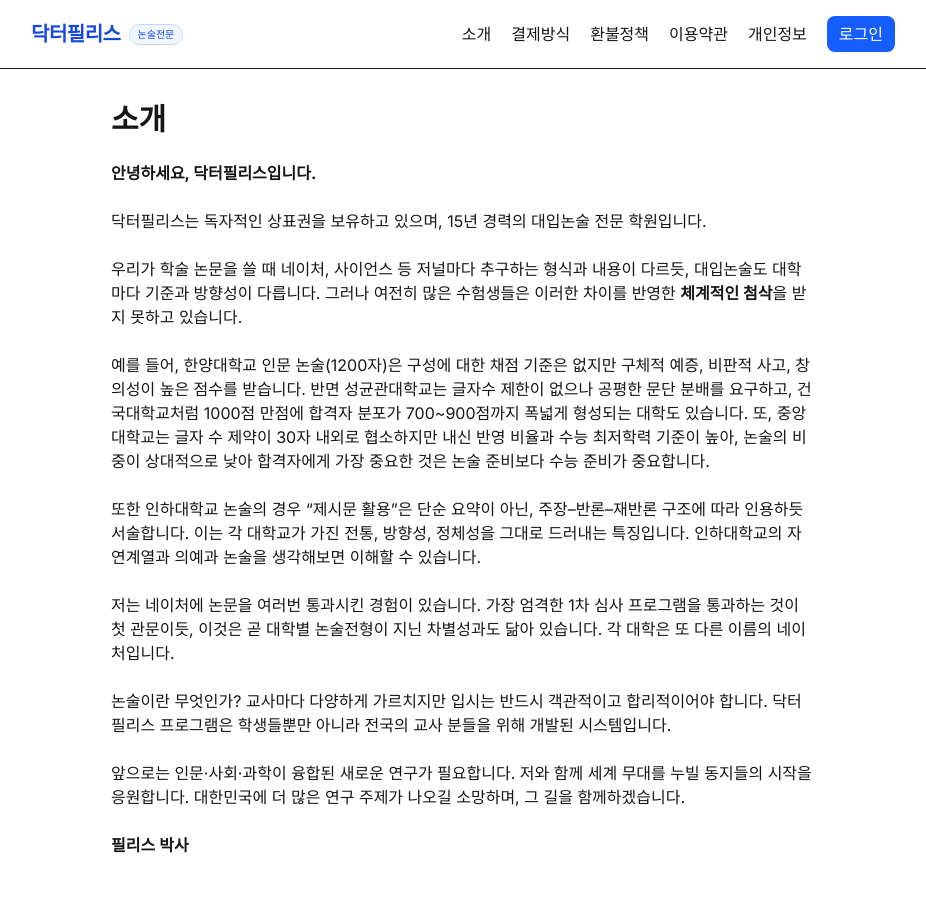
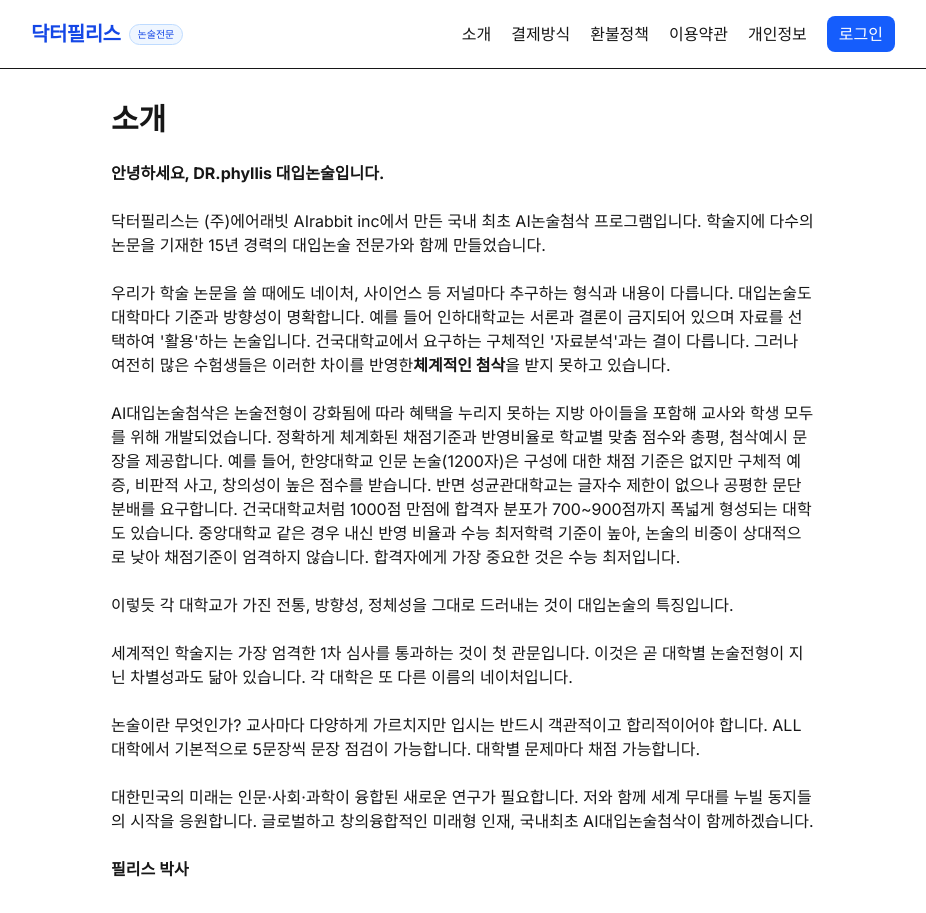
Before and after one commit to SHTH-AGI-LAB/shth-essay, a Next.js app: page /about in a window 1280 px wide. Shown: the whole page, without its empty margins (177-1103 px from the left). Before the commit the page ends 889 px from the top, so only its background shows below. Built offline with nearby package versions, Linux system fonts and the light colour scheme; no server answers.

Commit message:
fix: 소개

```diff
--- a/src/app/about/page.tsx
+++ b/src/app/about/page.tsx
@@ -5,55 +5,51 @@ export default function AboutPage() {
       <h1 className="text-3xl font-bold">소개</h1>
 
       <p>
-        <strong>안녕하세요, 닥터필리스입니다.</strong>
+        <strong>안녕하세요, DR.phyllis 대입논술입니다.</strong>
       </p>
 
       <p>
-        닥터필리스는 독자적인 상표권을 보유하고 있으며, 15년 경력의
-        대입논술 전문 학원입니다.
+        닥터필리스는 (주)에어래빗 AIrabbit inc에서 만든 국내 최초 AI논술첨삭 프로그램입니다. 학술지에 다수의 논문을
+        기재한 15년 경력의 대입논술 전문가와 함께 만들었습니다.
       </p>
 
       <p>
-        우리가 학술 논문을 쓸 때 네이처, 사이언스 등 저널마다 추구하는
-        형식과 내용이 다르듯, 대입논술도 대학마다 기준과 방향성이 다릅니다.
-        그러나 여전히 많은 수험생들은 이러한 차이를 반영한{" "}
+        우리가 학술 논문을 쓸 때에도 네이처, 사이언스 등 저널마다 추구하는
+        형식과 내용이 다릅니다. 대입논술도 대학마다 기준과 방향성이 명확합니다.
+        예를 들어 인하대학교는 서론과 결론이 금지되어 있으며 자료를 선택하여 '활용'하는 논술입니다.
+        건국대학교에서 요구하는 구체적인 '자료분석'과는 결이 다릅니다. 그러나 여전히 많은 수험생들은 이러한 차이를 반영한
         <strong>체계적인 첨삭</strong>을 받지 못하고 있습니다.
       </p>
 
       <p>
+        AI대입논술첨삭은 논술전형이 강화됨에 따라 혜택을 누리지 못하는 지방 아이들을 포함해 교사와 학생 모두를 위해 개발되었습니다.
+        정확하게 체계화된 채점기준과 반영비율로 학교별 맞춤 점수와 총평, 첨삭예시 문장을 제공합니다.
         예를 들어, 한양대학교 인문 논술(1200자)은 구성에 대한 채점 기준은
         없지만 구체적 예증, 비판적 사고, 창의성이 높은 점수를 받습니다.
-        반면 성균관대학교는 글자수 제한이 없으나 공평한 문단 분배를 요구하고,
+        반면 성균관대학교는 글자수 제한이 없으나 공평한 문단 분배를 요구합니다.
         건국대학교처럼 1000점 만점에 합격자 분포가 700~900점까지 폭넓게 형성되는
-        대학도 있습니다. 또, 중앙대학교는 글자 수 제약이 30자 내외로 협소하지만
-        내신 반영 비율과 수능 최저학력 기준이 높아, 논술의 비중이 상대적으로 낮아
-        합격자에게 가장 중요한 것은 논술 준비보다 수능 준비가 중요합니다.
+        대학도 있습니다. 중앙대학교 같은 경우 내신 반영 비율과 수능 최저학력 기준이 높아, 논술의 비중이 상대적으로 낮아
+        채점기준이 엄격하지 않습니다. 합격자에게 가장 중요한 것은 수능 최저입니다.
       </p>
 
       <p>
-        또한 인하대학교 논술의 경우 “제시문 활용”은 단순 요약이 아닌,
-        주장–반론–재반론 구조에 따라 인용하듯 서술합니다. 이는 각 대학교가 가진 전통,
-        방향성, 정체성을 그대로 드러내는 특징입니다. 인하대학교의 자연계열과 의예과 논술을
-        생각해보면 이해할 수 있습니다.
-
+        이렇듯 각 대학교가 가진 전통, 방향성, 정체성을 그대로 드러내는 것이 대입논술의 특징입니다.
       </p>
 
       <p>
-        저는 네이처에 논문을 여러번 통과시킨 경험이 있습니다. 가장 엄격한 1차 심사
-        프로그램을 통과하는 것이 첫 관문이듯, 이것은 곧 대학별 논술전형이
+        세계적인 학술지는 가장 엄격한 1차 심사를 통과하는 것이 첫 관문입니다. 이것은 곧 대학별 논술전형이
         지닌 차별성과도 닮아 있습니다. 각 대학은 또 다른 이름의 네이처입니다.
       </p>
 
       <p>
         논술이란 무엇인가? 교사마다 다양하게 가르치지만 입시는 반드시 객관적이고 합리적이어야
-        합니다. 닥터필리스 프로그램은 학생들뿐만 아니라 전국의 교사 분들을 위해
-        개발된 시스템입니다.
+        합니다. ALL대학에서 기본적으로 5문장씩 문장 점검이 가능합니다. 대학별 문제마다 채점 가능합니다.
       </p>
 
       <p>
-        앞으로는 인문·사회·과학이 융합된 새로운 연구가 필요합니다.
+        대한민국의 미래는 인문·사회·과학이 융합된 새로운 연구가 필요합니다.
         저와 함께 세계 무대를 누빌 동지들의 시작을 응원합니다.
-        대한민국에 더 많은 연구 주제가 나오길 소망하며, 그 길을 함께하겠습니다.
+        글로벌하고 창의융합적인 미래형 인재, 국내최초 AI대입논술첨삭이 함께하겠습니다.
       </p>
 
       <p className="font-semibold">필리스 박사</p>
```
